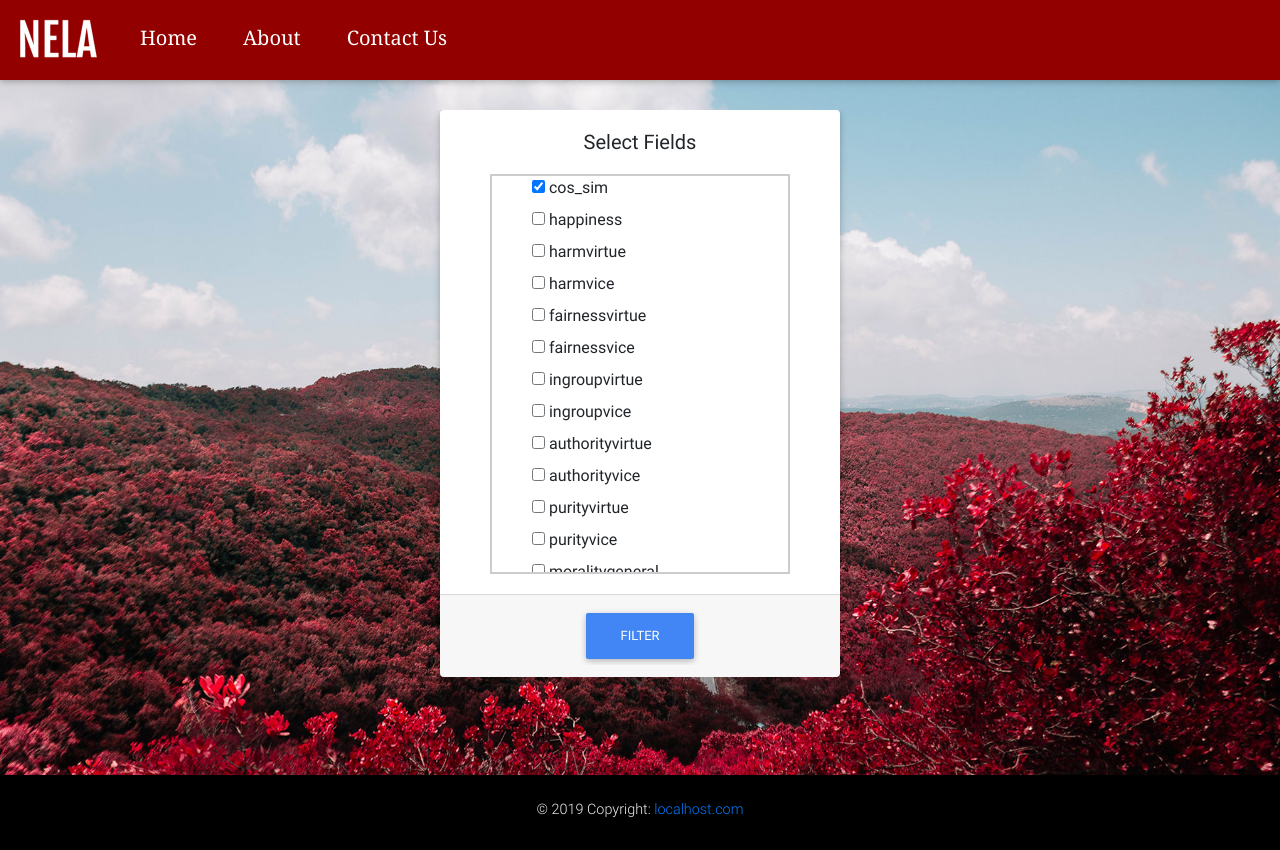
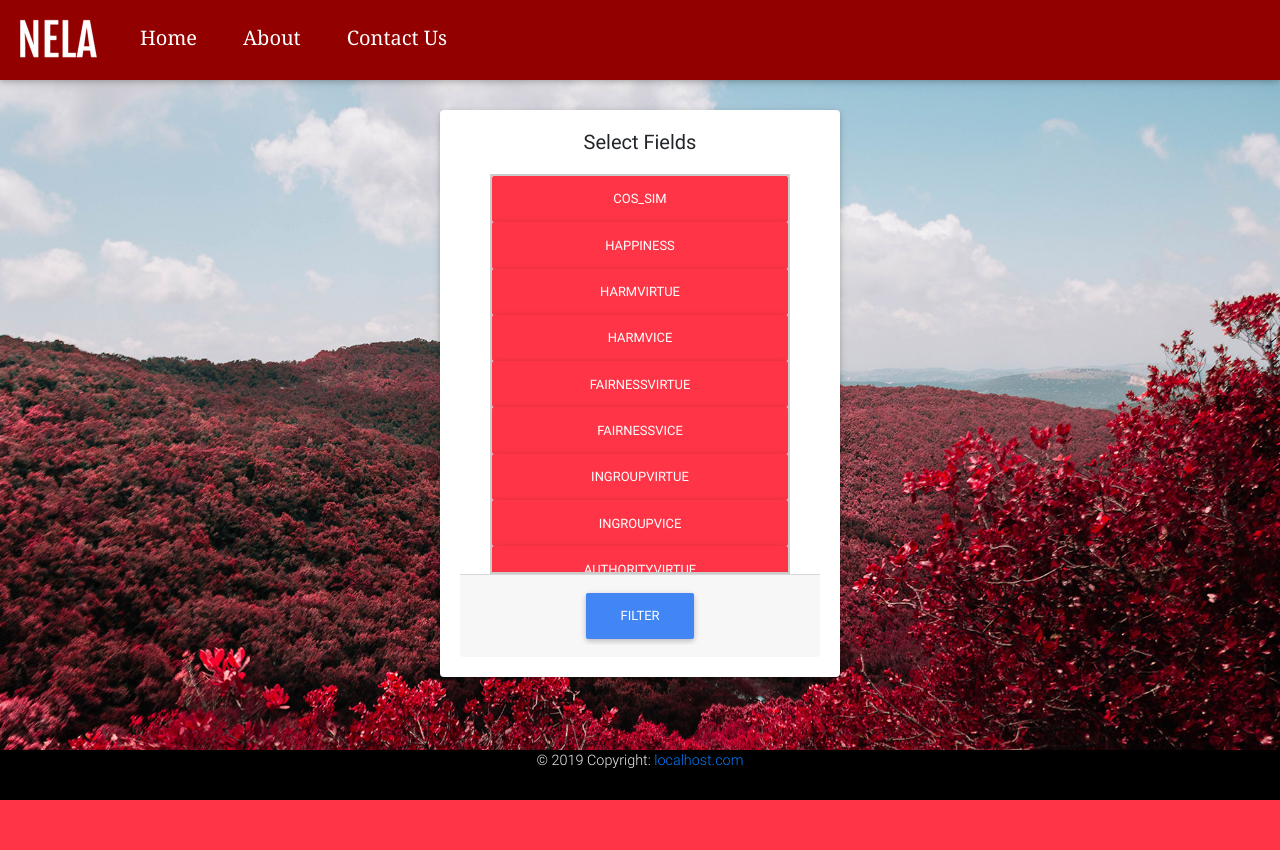
Before and after one commit to pgravelin/NELA-EXT, a Flask app: page / in a window 1280 px wide. After the commit the page ends 800 px from the top, so only its background shows below. Run offline with Flask 2, Linux system fonts and the light colour scheme; some libraries are stand-ins or nearby versions.

Commit message:
Add field buttons, stabilize footer

```diff
--- a/app.py
+++ b/app.py
@@ -33,10 +33,15 @@ def contact():
 @app.route("/range_filter", methods=["POST"])
 def range_filter():
     data = request.form
+    print(data)
     form = FieldSliders(list(data)[1:])
+    return render_template("range_filter.html", form=form)
+
+@app.route("/data", methods=["POST"])
+def data():
+    data = request.form
     print(data)
-
-    return render_template("range_filter.html", form=form)
+    return render_template("data.html")
 
 if __name__ == "__main__":
     app.run(debug=True)
--- a/forms/forms.py
+++ b/forms/forms.py
@@ -12,18 +12,16 @@ field_tuples = [(field_names[4], True)] + [(x, False) for x in field_names[5:-2]
 
 def select_multi_checkbox(fields, ul_class="", **kwargs):
     kwargs.setdefault("type", "checkbox")
-    html = ["<div class='fields-container' align='left' style='border:2px solid #ccc; width:300px; height: " \
+    html = ["<div class='fields-container' align='center' style='border:2px solid #ccc; width:300px; height: " \
         "400px; overflow-y: scroll;'>"]
     html.append("<ul %s style='list-style-type: none;'>" % html_params(id="fields", class_=ul_class))
     for label, checked in fields:
         field_id = "%s" % (label)
-        options = dict(kwargs, name=label, id=field_id)
-        if checked:
-            options["checked"] = "checked"
-        html.append("<li><input %s /> " % html_params(**options))
-        html.append("<label for='%s'>%s</label></li>" % (field_id, label))
+        options = dict(kwargs, name=label, id=field_id, class_="btn btn-danger btn-block field-btn")
+        html.append("<li><button type='button' data-toggle='button' aria-pressed='false' autocomplete='off' %s>" \
+            "%s</button>" % (html_params(**options), field_id))
+        html.append("</li>")
     html.append("</ul>")
-    html.append("</div>")
     html.append("</div>")
     return "".join(html)
 
@@ -35,7 +33,7 @@ class FieldSelection(FlaskForm):
 
 def multi_field_sliders(fields, ul_class="", **kwargs):
     kwargs.setdefault("type", "text")
-    html = ["<div class='sliders-container' align='left' style='border:2px solid #ccc; width:350px; height: " \
+    html = ["<div class='sliders-container' align='center' style='border:2px solid #ccc; width:350px; height: " \
         "400px; overflow-y: scroll;'>"]
     html.append("<ul %s style='list-style-type: none;'>" % html_params(id="fields", class_=ul_class))
     for field in fields:
@@ -44,9 +42,8 @@ def multi_field_sliders(fields, ul_class="", **kwargs):
         options = dict(kwargs, name=field, id=slider_id)
         html.append("<li><div class='pl-4 pt-5 bd-highlight field-slider' id='%s_container'>" % slider_id)
         html.append("<input %s class='js-range-slider' %s/> " % (html_params(**options), slider_settings))
-        html.append("<label for='%s' class='slider-label'>%s</label></li>" % (slider_id, slider_id))
+        html.append("<label for='%s' class='slider-label'>%s</label></div></li>" % (slider_id, slider_id))
     html.append("</ul>")
-    html.append("</div>")
     html.append("</div>")
     return "".join(html)
 
--- a/static/css/custom.css
+++ b/static/css/custom.css
@@ -1,28 +1,37 @@
+*{
+    padding: 0;
+    margin: 0;
+}
+
+html {
+    position: relative;
+    min-height: 100%;
+}
+
 body {
     background: url('../background.jpg') no-repeat center center fixed;
     -webkit-background-size: cover;
     -moz-background-size: cover;
     background-size: cover;
     -o-background-size: cover;
+    /* Margin bottom by footer height */
+    margin-bottom: 50px;
 }
 
 .wrap {
-    height: auto;
-    margin: 110px auto 25px; /* footer height + space */
-    box-sizing: border-box;
-    overflow: auto;
+    padding-top: 110px;
+    padding-bottom: 20px;
 }
 
 .footer {
     background-color: #111111;
     color: #eeeeee;
     position: absolute;
-    right: 0;
-    height: 75px;
-    bottom: -50px;
-    left: 0;
-    background-color: #efefef;
-    text-align: center;
+    bottom: 0;
+    box-sizing: border-box;
+    width: 100%;
+    /* Set the fixed height of the footer here */
+    height: 50px;
 }
 
 nav {
--- /dev/null
+++ b/static/js/handleFilters.js
@@ -0,0 +1 @@
+$("")
--- a/templates/base.html
+++ b/templates/base.html
@@ -56,8 +56,9 @@
     <!-- FOOTER -->
     <footer class="footer device-fixed-height font-small black">
         <!-- Copyright -->
-        <div class="footer-copyright text-center py-4">© 2019 Copyright:
+        <div class="footer-copyright text-center">© 2019 Copyright:
             <a href="http://127.0.0.1:5000/"> localhost.com</a>
+        </div>
         <!-- Copyright -->
     </footer>
     <!-- FOOTER -->
--- a/templates/home.html
+++ b/templates/home.html
@@ -11,7 +11,7 @@
                 {{ form.Fields }}
             </div>
         </form>
-        <div class="card-footer text-center">
+        <div class="card-footer text-center" >
             <input type="submit" class="btn btn-primary" value="Filter" form="fields_form" id="btn_submit">
         </div>
     </div>
```
Also changed, not shown: templates/data.html (added, +7 -0 lines), templates/range_filter.html (+3 -6 lines), 6 other files.
